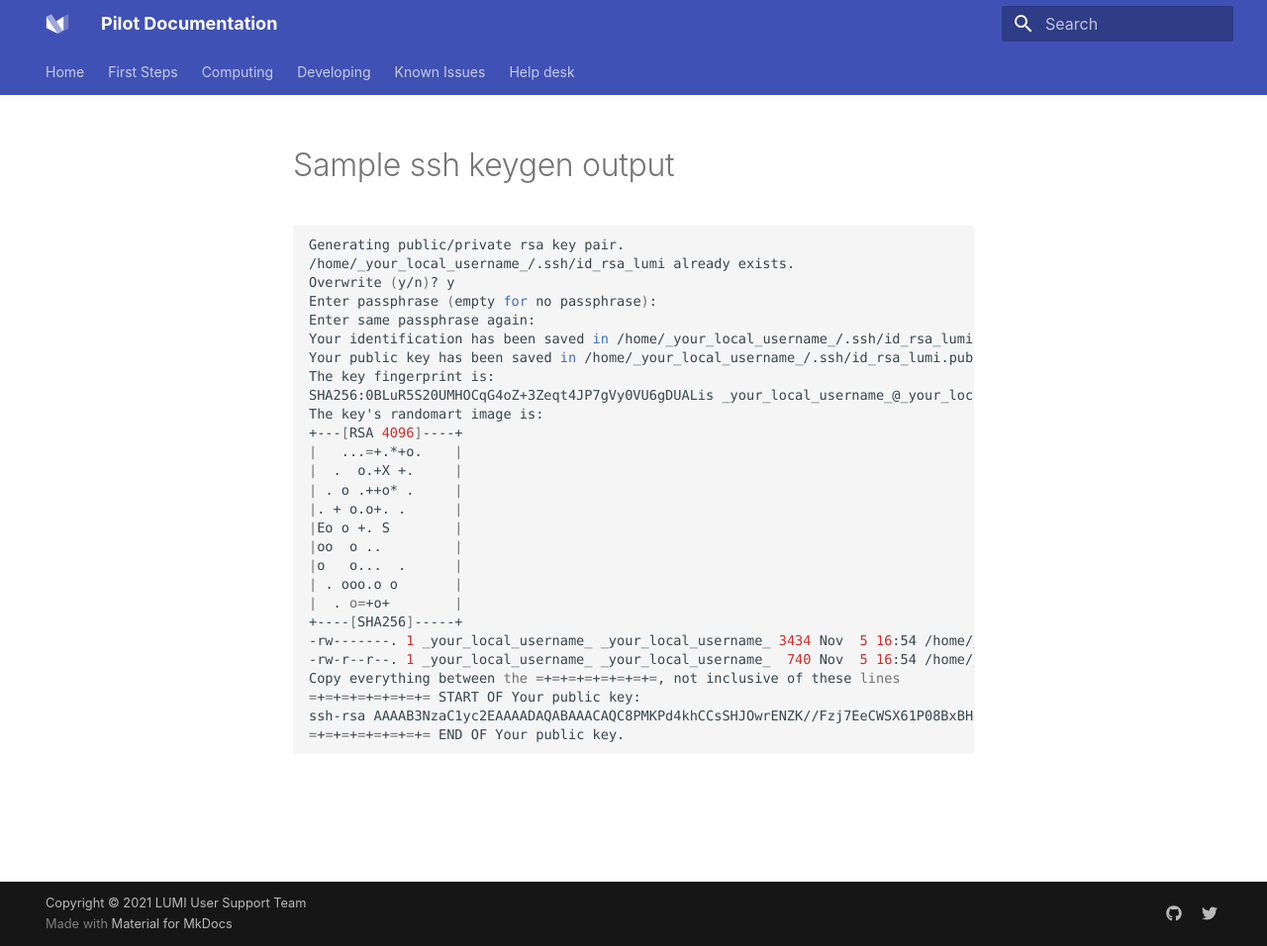
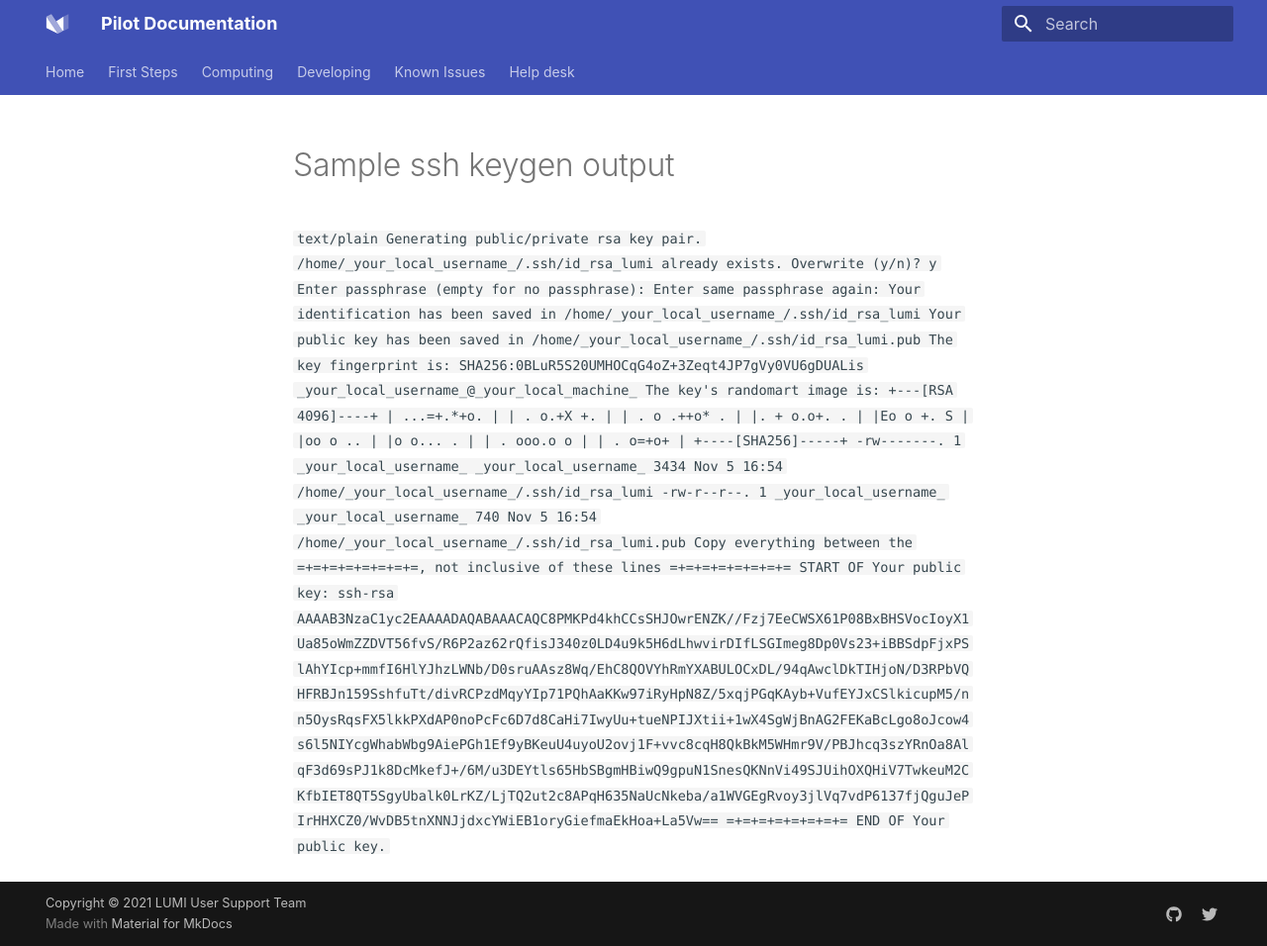
Before and after one commit to Lumi-supercomputer/lumi-userguide, an MkDocs documentation site: the page built from docs/firststeps/sample-ssh-keygen-output.md, in a window 1280 px wide and 956 px high. Shown: the whole window at 99% size. Built offline with MkDocs 1.6.1 and Material for MkDocs 9.7.7, drawn with Linux system fonts in a browser that asks for light colours.

Commit message:
Update sample-ssh-keygen-output.md

````diff
--- a/docs/firststeps/sample-ssh-keygen-output.md
+++ b/docs/firststeps/sample-ssh-keygen-output.md
@@ -1,4 +1,4 @@
-```bash
+```text/plain
 Generating public/private rsa key pair.
 /home/_your_local_username_/.ssh/id_rsa_lumi already exists.
 Overwrite (y/n)? y
````
